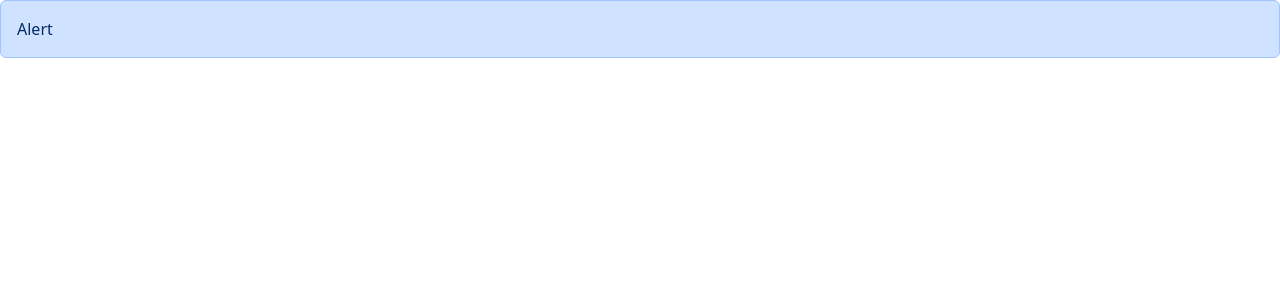
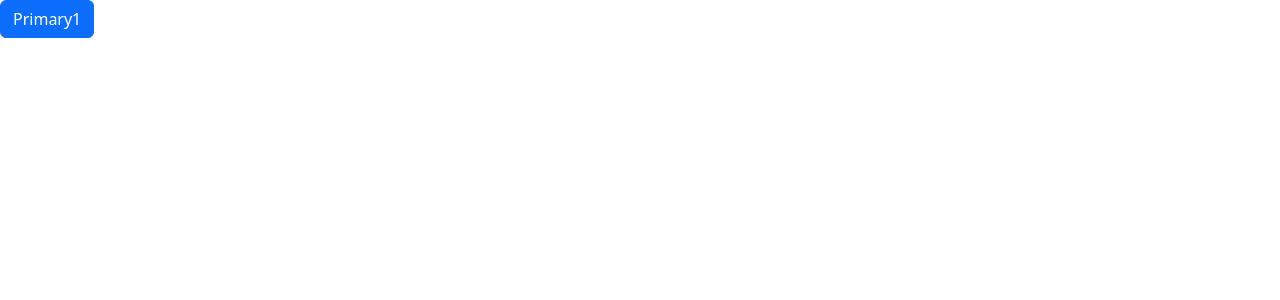
Before and after one commit to PauloWorker/React-Projects, a React (Vite) app in the folder my-react-app/: page / in a window 1280 px wide. Shown: the top 300 px of the page. Built offline with nearby package versions, Linux system fonts and the light colour scheme.

Commit message:
Add Alert and Button components; implement alert visibility in App

```diff
--- a/my-react-app/src/App.tsx
+++ b/my-react-app/src/App.tsx
@@ -3,6 +3,8 @@ import Header from './header.jsx';
 import ListGroup from './components/listGroup.js';
 import Comp from './Comp.jsx';
 import Alert from './components/Alert.js';
+import Button from './components/Buttons.tsx';
+import { useState } from "react";
 
 function App() {
     let items = [
@@ -14,8 +16,20 @@ function App() {
         'Veneza'
     ];
 
+    const [alertVisible, setAlertVisibility] = useState(false);
+
+
     const handleSelectedItem = (item: string) => {
       console.log(item);
+    }
+
+    const activeAlert = (state: boolean) => {
+      setAlertVisibility(state);
+      console.log(state);
+    }
+
+    const showAlert = () => {
+      return alertVisible && <Alert action={() => activeAlert(false)} >Alarted</Alert>;
     }
 
   return (
@@ -23,9 +37,12 @@ function App() {
       {/* <Header/>
       <Footer/>
       <ListGroup items={items} heading="Cities" onSelectItem={handleSelectedItem} /> */}
+      {showAlert()}
 
       <div>
-        <Alert />
+        <Button color='primary' onClick={() => activeAlert(true) }>
+          Primary1
+        </Button>
       </div>
 
     </>
--- a/my-react-app/src/components/Alert.tsx
+++ b/my-react-app/src/components/Alert.tsx
@@ -1,6 +1,15 @@
-const Alert = () => {
+import { ReactNode } from "react";
+import Button from "./Buttons";
+
+interface Props {
+    children: ReactNode;
+    action?: () => void;
+}
+
+const Alert = ({ children, action }: Props) => {
+
     return(
-        <div className="alert alert-primary">Alert</div>
+        <div className="alert alert-primary alert-content">{children} <Button color="danger" onClick={action}>x</Button></div>
     );
 }
 
--- /dev/null
+++ b/my-react-app/src/components/Buttons.tsx
@@ -0,0 +1,18 @@
+import { ReactNode } from "react"
+
+
+interface Props {
+    children: ReactNode;
+    color?: 'primary' | 'secondary' | 'danger' | 'warning';
+    onClick?: () => void;
+}
+
+
+const Button = ({children, onClick, color = 'primary'}: Props) => {
+
+    return(
+        <button type="button" className={"btn btn-" + color} onClick={onClick}>{children}</button>
+    );
+}
+
+export default Button;
--- a/my-react-app/src/css/style.css
+++ b/my-react-app/src/css/style.css
@@ -0,0 +1,5 @@
+.alert-content{
+    display: flex;
+    justify-content: space-between;
+    gap: 10px;
+}
```
